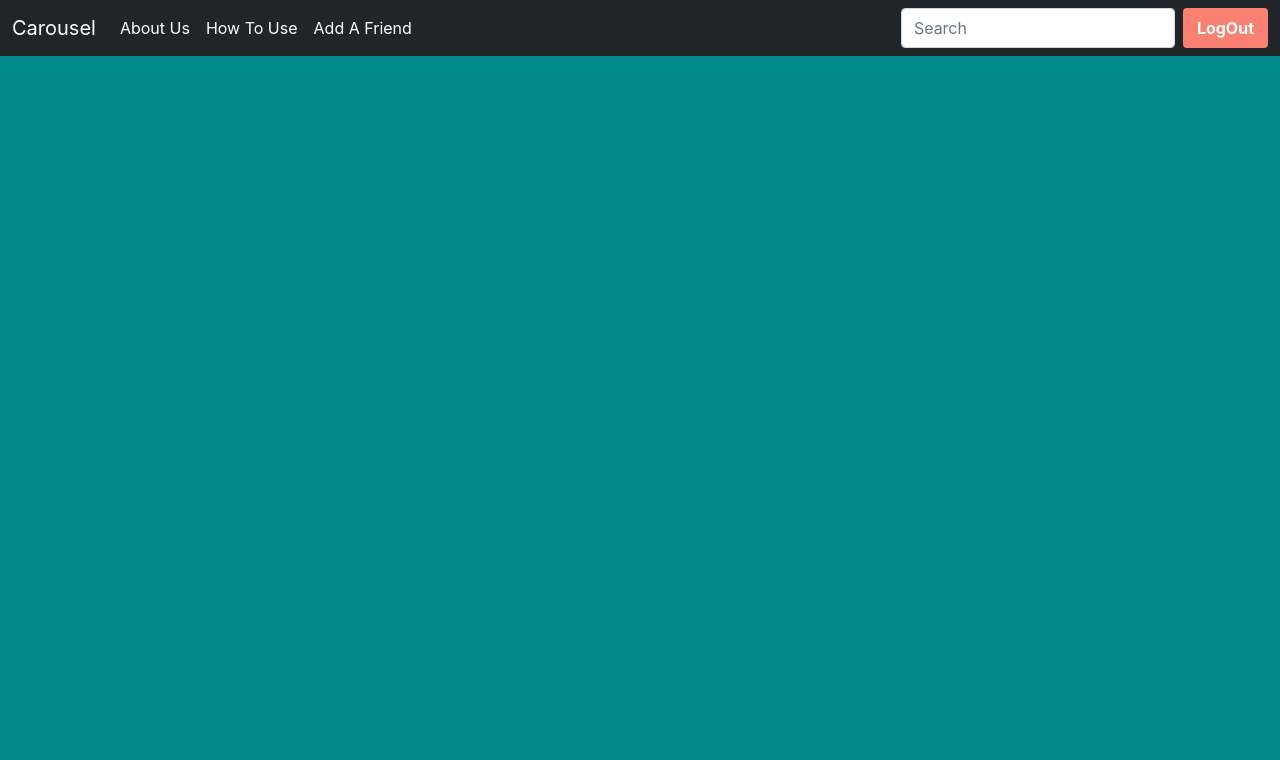
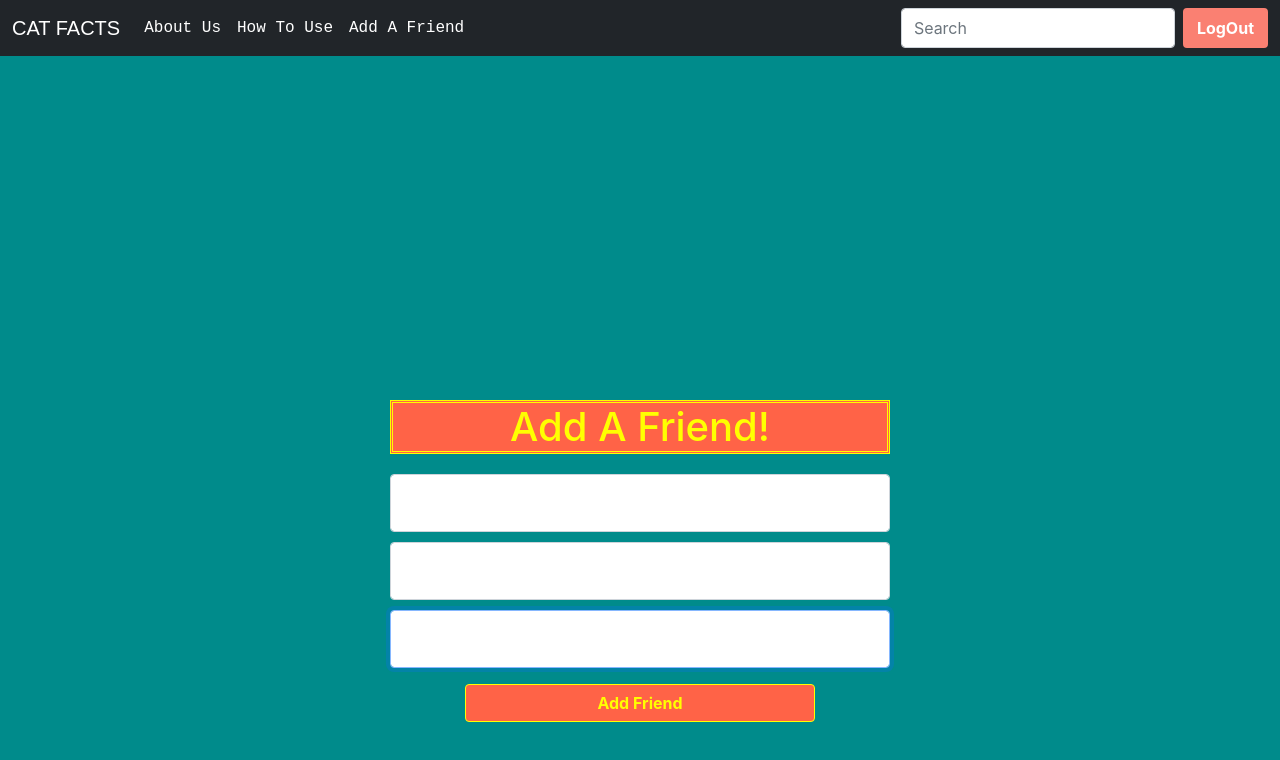
Before and after one commit to gbj1220/cat-facts-frontend, a React (Create React App) app: page /add-friend in a window 1280 px wide. Shown: the top 760 px of the page. Built offline with nearby package versions, Linux system fonts and the light colour scheme; sample sign-in values are in the browser's storage.

Commit message:
Target data now renders on auth-home page. Cleaning up some CSS.

```diff
--- /dev/null
+++ b/src/components/AddFriend/AddFriend.css
@@ -0,0 +1,32 @@
+#FN-input {
+  width: 500px;
+  margin-top: 20px;
+  margin-bottom: 10px;
+}
+
+#LN-input {
+  width: 500px;
+  margin-bottom: 10px;
+}
+
+#EA-input {
+  width: 500px;
+}
+
+#title {
+  margin-top: 400px;
+  color: yellow;
+  background-color: tomato;
+  text-align: center;
+  border-style: double;
+  border-color: yellow;
+}
+
+.btn {
+  color: yellow;
+  background-color: tomato;
+  text-align: center;
+  border-style: double;
+  border-color: yellow;
+  font-weight: bold;
+}
--- a/src/components/AddFriend/AddFriend.js
+++ b/src/components/AddFriend/AddFriend.js
@@ -1,9 +1,154 @@
+import axios from "axios";
 import React, { Component } from "react";
 
-class addFriend extends Component {
+import "./AddFriend.css";
+
+export class addFriend extends Component {
+  state = {
+    firstName: "",
+    lastName: "",
+    email: "",
+    friendsArray: "",
+    isError: false,
+    errObj: {},
+  };
+
+  showErrorMessageObj = () => {
+    let errorMessageArray = Object.values(this.state.errorObj);
+    return errorMessageArray.map((errorMessage, index) => {
+      return (
+        <div key={index} className='alert alert-danger'>
+          {errorMessage}
+        </div>
+      );
+    });
+  };
+
+  handleInput = (event) => {
+    event.preventDefault();
+    this.setState({
+      [event.target.name]: event.target.value,
+    });
+  };
+
+  handleOnSubmit = async (event) => {
+    event.preventDefault();
+
+    const { firstName, lastName, email } = this.state;
+
+    const jwtToken = localStorage.getItem("jwtToken");
+
+    try {
+      let payload = await axios.post(
+        "http://localhost:3001/friends/create-new-friend",
+        {
+          firstName,
+          lastName,
+          email,
+        },
+        {
+          headers: {
+            authorization: `Bearer ${jwtToken}`,
+          },
+        }
+      );
+
+      const newFriendsArray = [...this.state.friendsArray, payload.data];
+      this.setState({
+        firstName: "",
+        lastName: "",
+        email: "",
+        friendsArray: newFriendsArray,
+      });
+
+      this.props.history.push("/auth-home");
+    } catch (e) {
+      console.log(e.response);
+    }
+  };
+
   render() {
-    return <div>Hello</div>;
+    const { firstName, lastName, email, isError } = this.state;
+    return (
+      <>
+        <div>
+          <main className='form-add-friend'>
+            {isError && this.showErrorMessageObj()}
+            <form onSubmit={this.handleOnSubmit}>
+              <div>
+                <span>
+                  <h1 id='title'>Add A Friend! </h1>
+                </span>
+
+                <div className='form-floating mb-3'>
+                  <label htmlFor='inputFirstName' className='visually-hidden'>
+                    First Name
+                  </label>
+                  <input
+                    type='text'
+                    id='FN-input'
+                    className='form-control'
+                    placeholder='First Name'
+                    required
+                    autoFocus
+                    name='firstName'
+                    value={firstName}
+                    onChange={this.handleInput}
+                    pattern='[A-Za-z]*'
+                  />
+                  <div className='form-floating mb-3'>
+                    <label htmlFor='inputLastName' className='visually-hidden'>
+                      Last Name
+                    </label>
+                    <input
+                      type='text'
+                      id='LN-input'
+                      className='form-control'
+                      placeholder='Last Name'
+                      required
+                      autoFocus
+                      name='lastName'
+                      value={lastName}
+                      onChange={this.handleInput}
+                      pattern='[A-Za-z]*'
+                    />
+                    <div className='form-floating mb-3'>
+                      <label
+                        htmlFor='floatingInput'
+                        className='visually-hidden'
+                      >
+                        Email address
+                      </label>
+                      <input
+                        type='email'
+                        id='EA-input'
+                        className='form-control'
+                        placeholder='Email'
+                        required
+                        autoFocus
+                        name='email'
+                        value={email}
+                        onChange={this.handleInput}
+                      />
+                    </div>
+                    <div>
+                      <button
+                        type='submit'
+                        className='btn btn-outline-light'
+                        style={{ marginLeft: "75px", width: "350px" }}
+                        disabled={isError ? true : false}
+                      >
+                        Add Friend
+                      </button>
+                    </div>
+                  </div>
+                </div>
+              </div>
+            </form>
+          </main>
+        </div>
+      </>
+    );
   }
 }
-
 export default addFriend;
--- a/src/components/AuthHome/AuthHome.js
+++ b/src/components/AuthHome/AuthHome.js
@@ -1,35 +1,66 @@
 import React, { Component } from "react";
+import axios from "axios";
 
 import "./AuthHome.css";
 
 class AuthHome extends Component {
+  state = {
+    firstName: "",
+    lastName: "",
+    email: "",
+    isError: false,
+    errorObj: false,
+    friendsArray: [],
+  };
+
+  findAllFriends = () => {
+    return this.state.friendsArray.map((data) => {
+      return (
+        <ul>
+          <li className='list-group-item'>
+            {data.firstName} {data.lastName}
+          </li>
+        </ul>
+      );
+    });
+  };
+
+  componentDidMount = async () => {
+    try {
+      let jwtToken = localStorage.getItem("jwtToken");
+      let payload = await axios.get(
+        "http://localhost:3001/friends/get-friends-list",
+        {
+          headers: {
+            authorization: `Bearer ${jwtToken}`,
+          },
+        }
+      );
+      console.log(payload);
+
+      this.setState({
+        isLoading: false,
+        friendsArray: payload.data.friends,
+      });
+
+      this.findAllFriends();
+    } catch (e) {
+      console.log(e.message);
+    }
+  };
+
   render() {
     return (
       <div>
         <img
           src='https://external-content.duckduckgo.com/iu/?u=https%3A%2F%2Fi.ytimg.com%2Fvi%2Fsp9VjRjvV7s%2Fmaxresdefault.jpg&f=1&nofb=1'
-          class='img-fluid'
+          className='img-fluid'
           alt='...'
         ></img>
         <div className='row'>
           <div className='col-lg-4'>
-            <h2>Friends List</h2>
-            <p>
-              <ul class='list-group'>
-                <li class='list-group-item active' aria-current='true'>
-                  An active item
-                </li>
-                <li class='list-group-item'>A second item</li>
-                <li class='list-group-item'>A third item</li>
-                <li class='list-group-item'>A fourth item</li>
-                <li class='list-group-item'>And a fifth one</li>
-              </ul>
-            </p>
-            <p>
-              <a className='btn btn-secondary' href='#'>
-                View details »
-              </a>
-            </p>
+            <h2>Add Friend</h2>
+            <ul> {this.findAllFriends()}</ul>
           </div>
         </div>
       </div>
--- /dev/null
+++ b/src/components/Login/Login.css
@@ -0,0 +1,5 @@
+.h3 {
+  display: flex;
+  justify-content: center;
+  font-family: fantasy;
+}
--- a/src/components/Login/Login.js
+++ b/src/components/Login/Login.js
@@ -3,6 +3,8 @@ import jwtDecode from "jwt-decode";
 import React, { Component } from "react";
 import { toast } from "react-toastify";
 import { checkIfLoggedIn } from "../lib/HelperFunctions";
+
+import "./Login.css";
 
 class Login extends Component {
   state = {
--- a/src/components/Navbar/Navbar.js
+++ b/src/components/Navbar/Navbar.js
@@ -7,10 +7,17 @@ function Navbar(props) {
   return (
     <div>
       <header>
-        <nav className='navbar navbar-expand-md navbar-dark fixed-top bg-dark'>
+        <nav
+          className='navbar navbar-expand-md navbar-dark fixed-top bg-dark'
+          id='navbar'
+        >
           <div className='container-fluid'>
-            <a className='navbar-brand' href='#'>
-              Carousel
+            <a
+              className='navbar-brand'
+              href='/auth-home'
+              style={{ fontFamily: "fantasy" }}
+            >
+              CAT FACTS
             </a>
             <button
               className='navbar-toggler'
@@ -26,12 +33,22 @@ function Navbar(props) {
             <div className='collapse navbar-collapse' id='navbarCollapse'>
               <ul className='navbar-nav me-auto mb-2 mb-md-0'>
                 <li className='nav-item'>
-                  <a className='nav-link active' aria-current='page' href='#'>
+                  <a
+                    className='nav-link active'
+                    aria-current='page'
+                    href='#'
+                    style={{ fontFamily: "monospace" }}
+                  >
                     About Us
                   </a>
                 </li>
                 <li className='nav-item'>
-                  <a className='nav-link active' aria-current='page' href='#'>
+                  <a
+                    className='nav-link active'
+                    aria-current='page'
+                    href='#'
+                    style={{ fontFamily: "monospace" }}
+                  >
                     How To Use
                   </a>
                 </li>
@@ -40,6 +57,7 @@ function Navbar(props) {
                     className='nav-link active'
                     aria-current='page'
                     href='/add-friend'
+                    style={{ fontFamily: "monospace" }}
                   >
                     Add A Friend
                   </a>
```
